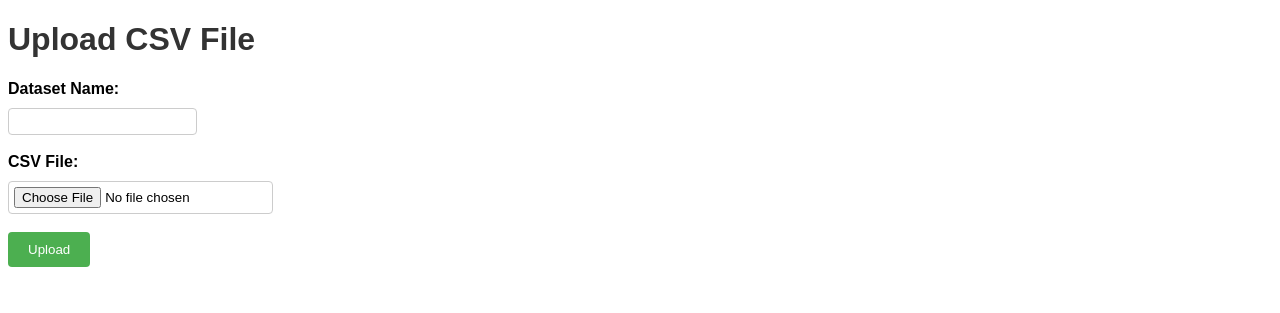
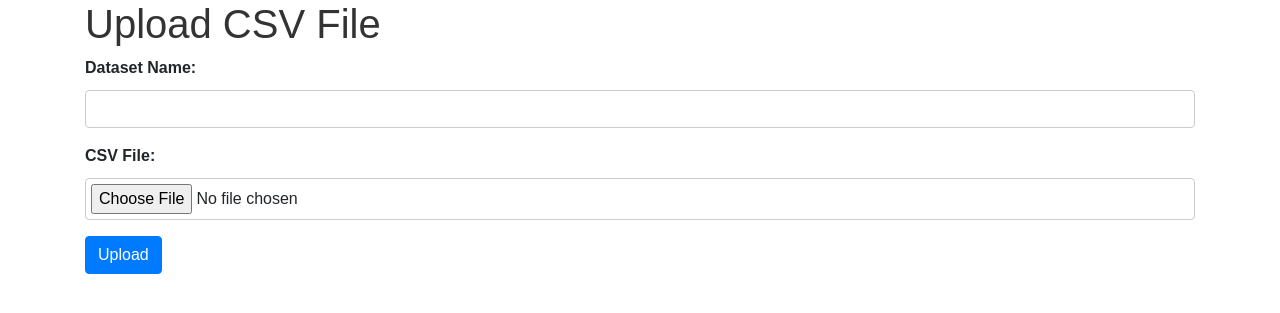
Before and after one commit to Maksat-luci/bridge-csv, a Flask app: page /updatecsv in a window 1280 px wide. Shown: the top 313 px of the page. Run offline with Flask 3, Linux system fonts and the light colour scheme; some libraries are stand-ins or nearby versions.

Commit message:
add: bootstrap in html

```diff
--- a/python-csv/templates/upload.html
+++ b/python-csv/templates/upload.html
@@ -2,6 +2,7 @@
 <html>
 <head>
     <title>Upload CSV</title>
+    <link rel="stylesheet" href="https://maxcdn.bootstrapcdn.com/bootstrap/4.5.2/css/bootstrap.min.css">
     <style>
         body {
             font-family: Arial, sans-serif;
@@ -33,16 +34,19 @@
     </style>
 </head>
 <body>
-    <h1>Upload CSV File</h1>
-
-    <form method="POST" enctype="multipart/form-data">
-        <label for="datasetName">Dataset Name:</label>
-        <input type="text" id="datasetName" name="datasetName" required><br><br>
-
-        <label for="csv">CSV File:</label>
-        <input type="file" id="csv" name="csv" accept=".csv" required><br><br>
-
-        <input type="submit" value="Upload">
-    </form>
+    <div class="container">
+        <h1>Upload CSV File</h1>
+        <form method="POST" enctype="multipart/form-data">
+            <div class="form-group">
+                <label for="datasetName">Dataset Name:</label>
+                <input type="text" class="form-control" id="datasetName" name="datasetName" required>
+            </div>
+            <div class="form-group">
+                <label for="csv">CSV File:</label>
+                <input type="file" class="form-control-file" id="csv" name="csv" accept=".csv" required>
+            </div>
+            <button type="submit" class="btn btn-primary">Upload</button>
+        </form>
+    </div>
 </body>
 </html>
```
Also changed, not shown: docker-compose.yml (+10 -1 lines).
